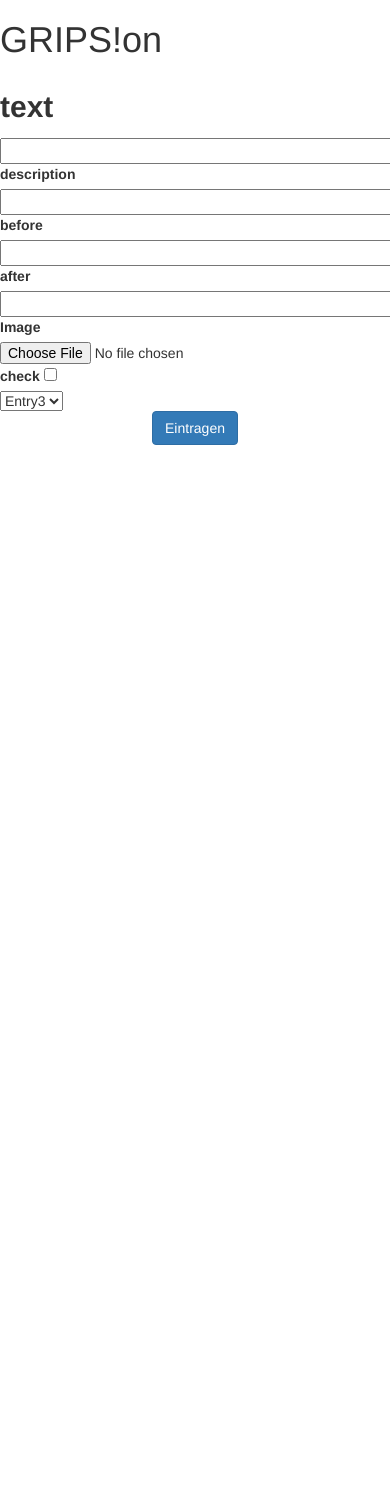
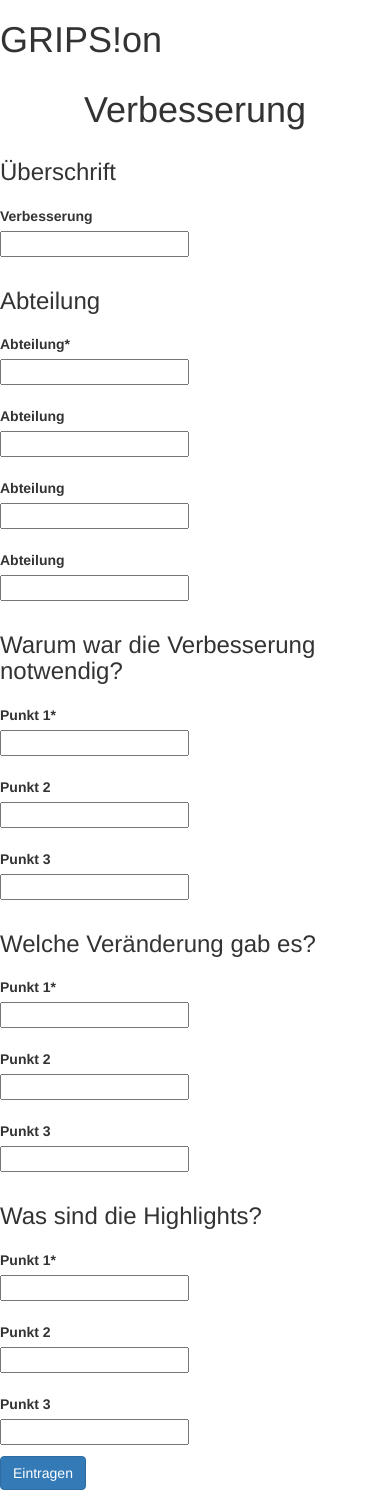
Before and after one commit to snkrfrkr/gripson, a Flask app: page /form in a window 390 px wide; the page is wider, and only the part inside the window is pictured. Before the commit the page ends 445 px from the top of that part, so only its background shows below. Run offline with Flask 2, Linux system fonts and the light colour scheme; parts of the project's set-up code (start-up, migrations or seed data) failed here and were passed over; some libraries are stand-ins or nearby versions.

Commit message:
database created - fitted app - jinja fitted

```diff
--- a/application.py
+++ b/application.py
@@ -1,14 +1,12 @@
 from flask import Flask, render_template, request
 from flask_bootstrap import Bootstrap
-import time, bcrypt
-from flaskext.mysql import MySQL
 from flask_sqlalchemy import SQLAlchemy
 from flask_wtf import FlaskForm
-from wtforms import StringField, FileField, BooleanField
+from wtforms import StringField, FileField, BooleanField, TextAreaField
 from wtforms.validators import DataRequired, InputRequired, Length, Email
 from flask_wtf.file import FileField, FileRequired
 from werkzeug.utils import secure_filename
-import os, time, datetime
+import os, time, datetime, bcrypt
 
 #mysql = MySQL()
 app = Flask(__name__)
@@ -21,26 +19,54 @@
 
 class gripson_t(db.Model):
     id = db.Column('id', db.Integer, primary_key = True)
-    dtime = db.Column(db.DateTime)
-    text = db.Column(db.String(4096))
-    description = db.Column(db.String(4096))
-    before = db.Column(db.String(4096))
-    after = db.Column(db.String(4096))
+    dtime = db.Column(db.String(4096))
+    go_improvement = db.Column(db.String(2048))
+    go_dept_1 = db.Column(db.String(256))
+    go_dept_2 = db.Column(db.String(256))
+    go_dept_3 = db.Column(db.String(256))
+    go_dept_4 = db.Column(db.String(256))
+    go_why_1 = db.Column(db.String(2048))
+    go_why_2 = db.Column(db.String(2048))
+    go_why_3 = db.Column(db.String(2048))
+    go_what_1 = db.Column(db.String(2048))
+    go_what_2 = db.Column(db.String(2048))
+    go_what_3 = db.Column(db.String(2048))
+    go_high_1 = db.Column(db.String(2048))
+    go_high_2 = db.Column(db.String(2048))
+    go_high_3 = db.Column(db.String(2048))
 
-    def __init__ (self, text, description, before, after):
+    def __init__ (self, dtime, go_improvement,go_dept_1, go_dept_2, go_dept_3, go_dept_4, go_why_1, go_why_2, go_why_3, go_what_1, go_what_2, go_what_3, go_high_1, go_high_2, go_high_3):
         self.dtime = dtime
-        self.text = text
-        self.description = description
-        self.before = before
-        self.after = after
+        self.go_improvement = go_improvement
+        self.go_dept_1 = go_dept_1
+        self.go_dept_2 = go_dept_2
+        self.go_dept_3 = go_dept_3
+        self.go_dept_4 = go_dept_4
+        self.go_why_1 = go_why_1
+        self.go_why_2 = go_why_2
+        self.go_why_3 = go_why_3
+        self.go_what_1 = go_what_1
+        self.go_what_2 = go_what_2
+        self.go_what_3 = go_what_3
+        self.go_high_1 = go_high_1
+        self.go_high_2 = go_high_2
+        self.go_high_3 = go_high_3
 
 class GripsInput(FlaskForm):
-    text = StringField('text')
-    description = StringField('description')
-    before = StringField('before')
-    after = StringField('after')
-    image = FileField(validators=[FileRequired()])
-    check = BooleanField('check')
+    go_improvement = StringField('Verbesserung', validators=[InputRequired(message="Pflichtfeld")])
+    go_dept_1 = StringField('Abteilung*', validators=[InputRequired(message="Pflichtfeld")])
+    go_dept_2 = StringField('Abteilung')
+    go_dept_3 = StringField('Abteilung')
+    go_dept_4 = StringField('Abteilung')
+    go_why_1 = StringField('Punkt 1*', validators=[InputRequired(message="Pflichtfeld")])
+    go_why_2 = StringField('Punkt 2')
+    go_why_3 = StringField('Punkt 3')
+    go_what_1 = StringField('Punkt 1*', validators=[InputRequired(message="Pflichtfeld")])
+    go_what_2 = StringField('Punkt 2')
+    go_what_3 = StringField('Punkt 3')
+    go_high_1 = StringField('Punkt 1*', validators=[InputRequired(message="Pflichtfeld")])
+    go_high_2 = StringField('Punkt 2')
+    go_high_3 = StringField('Punkt 3')
 
 db_in = gripson_t.query.all()
 db_len = len(db_in)
@@ -58,25 +84,32 @@
 @app.route("/form", methods = ['GET', 'POST'])
 def form():
     form = GripsInput()
-    names = ["Entry1", "Entry2", "Entry3"]
     if form.validate_on_submit():
-        f = form.image.data
-        filename = secure_filename(f.filename)
-        f.save(os.path.join(
-            app.instance_path, 'photos', filename
-        ))
+        #f = form.image.data
+        #filename = secure_filename(f.filename)
+        #f.save(os.path.join(
+        #    app.instance_path, 'photos', filename
+        #))
         g_time = datetime.datetime.now()
-        g_text = form.text.data
-        g_description = form.description.data
-        g_before = form.before.data
-        g_after = form.after.data
-        g_image = form.image.data
-        #print(f.value)
-        db_write = gripson_t(g_time, g_text, g_description, g_before, g_after)
+        g_improvement = form.go_improvement.data
+        g_dept_1 = form.go_dept_1.data
+        g_dept_2 = form.go_dept_2.data
+        g_dept_3 = form.go_dept_3.data
+        g_dept_4 = form.go_dept_4.data
+        g_why_1 = form.go_why_1.data
+        g_why_2 = form.go_why_2.data
+        g_why_3 = form.go_why_3.data
+        g_what_1 = form.go_what_1.data
+        g_what_2 = form.go_what_2.data
+        g_what_3 = form.go_what_3.data
+        g_high_1 = form.go_high_1.data
+        g_high_2 = form.go_high_2.data
+        g_high_3 = form.go_high_3.data
+        db_write = gripson_t(g_time, g_improvement, g_dept_1, g_dept_2, g_dept_3, g_dept_4, g_why_1, g_why_2, g_why_3, g_what_1, g_what_2, g_what_3, g_high_1, g_high_2, g_high_3)
         db.session.add(db_write)
         db.session.commit()
         return render_template("ok.html" )
-    return render_template("form.html", form=form, names=names )
+    return render_template("form.html", form=form)
 
 if __name__ == '__main__':
     app.run(debug=True)
--- /dev/null
+++ b/templates/_GripsEntryHelper.html
@@ -0,0 +1,23 @@
+{% extends "bootstrap/base.html" %}
+{% macro render_field(field) %}
+    <div class="row">
+        <p style="color: slategray;">
+            <div class="col-sm-2">
+                {{ field.label }}
+            </div>
+            <div class="col-sm-4">
+                {{ field(**kwargs)|safe }}
+            </div>
+            <div class="col-sm-2" align="left">
+                {% for error in field.errors %}
+<!--
+                <div class="alert alert-danger">
+                    <strong align="center">{{ error }}</strong>
+                </div>
+-->
+                <strong style="color: red">{{ error }}</strong>
+                {% endfor%}
+            </div>
+        </p>
+    </div>
+{% endmacro %}
--- a/templates/form.html
+++ b/templates/form.html
@@ -1,6 +1,7 @@
+{% from "_GripsEntryHelper.html" import render_field %}
 {% extends "bootstrap/base.html" %}
 <html>
-    <head>
+    <head style="background-color: lightblue;">
         <title>GRIPS.on</title>
     </head>
     <body>
@@ -12,53 +13,46 @@
 
                 {{ form.csrf_token }}
                 <div class="row">
-                        <div class="col-sm-4">
-                            <h2>{{ form.text.label }}</h2>
-                            {{ form.text (size="150")}}
+                    <div class="col-sm-1" align="center">
+                        <h1>Verbesserung</h1>
                     </div>
                 </div>
                 <div class="row">
-                        <div class="col-sm-2">
-                            {{ form.description.label }}
-                            {{ form.description (size="150") }}
+                    <div class="col-sm-6">
+                        <h3>Überschrift</h3>
+                        {{ render_field(form.go_improvement) }}
+                        <h3>Abteilung</h3>
+                        {{ render_field(form.go_dept_1) }}
+                        {{ render_field(form.go_dept_2) }}
+                        {{ render_field(form.go_dept_3) }}
+                        {{ render_field(form.go_dept_4) }}
+                    </div>
+                    <div class="col-sm-6">
+                        <h3>Warum war die Verbesserung notwendig?</h3>
+                        {{ render_field(form.go_why_1) }}
+                        {{ render_field(form.go_why_2) }}
+                        {{ render_field(form.go_why_3) }}
                     </div>
                 </div>
                 <div class="row">
-                        <div class="col-sm-2">
-                            {{ form.before.label }}
-                            {{ form.before (size="150") }}
+                    <div class="col-sm-6">
+                        <h3>Welche Veränderung gab es?</h3>
+                        {{ render_field(form.go_what_1) }}
+                        {{ render_field(form.go_what_2) }}
+                        {{ render_field(form.go_what_3) }}
                     </div>
-                    </div>
-                    <div class="row">
-                        <div class="col-sm-2">
-                            {{ form.after.label }}
-                            {{ form.after (size="150") }}
-                        </div>
-                    </div>
-                    <div class="row">
-                        <div class="col-sm-2">
-                            {{ form.image.label }}
-                            {{ form.image }}
-                        </div>
-                    </div>
-                    <div class="row">
-                        <div class="col-sm-2">
-                            {{ form.check.label }}
-                            {{ form.check }}
+                    <div class="col-sm-6">
+                        <h3>Was sind die Highlights?</h3>
+                        {{ render_field(form.go_high_1) }}
+                        {{ render_field(form.go_high_2) }}
+                        {{ render_field(form.go_high_3) }}
                     </div>
                 </div>
 
-                    <select name=name method="GET" action="/">
-                        {% for name in names %}
-                        <option value= "{{name}}" SELECTED>{{ name }}</option>
-                         {% endfor %}
-                    </select>
-            </div>
-            <div class="col-sm-12" align="center">
                 <input type="submit" class="btn btn-primary" value="Eintragen">
                 </form>
+
             </div>
-
         </div>
         {% endblock %}
     </body>
```
Also changed, not shown: templates/index.html (+1 -8 lines), instance/photos/Bildschirmfoto_vom_2018-02-27_16-01-30.png (added), instance/photos/Bildschirmfoto_vom_2018-02-27_16-01-53.png (added). Lines whose indentation alone changed are shown as unchanged.
